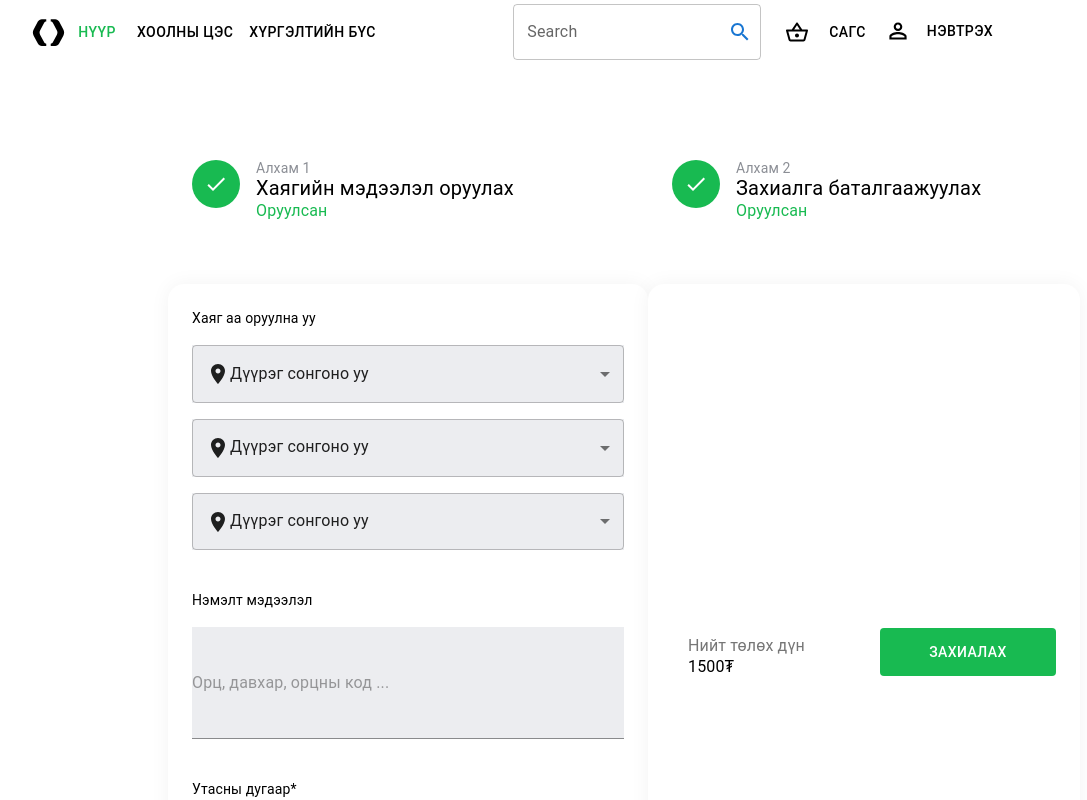
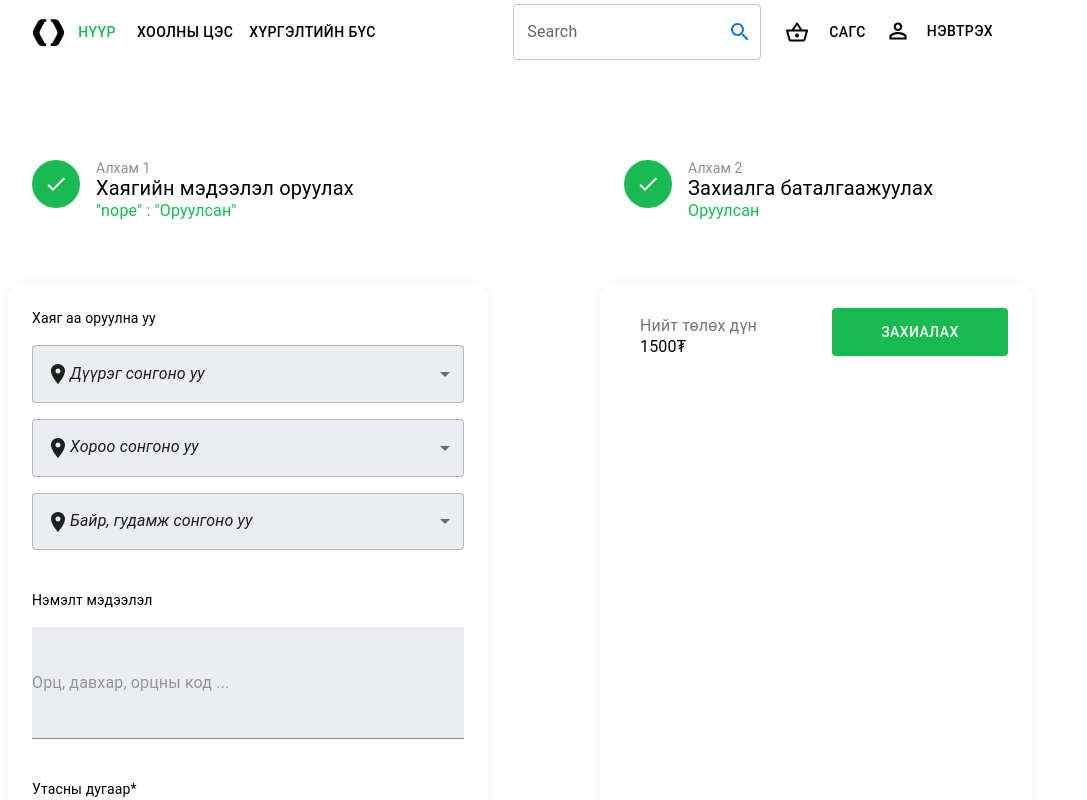
Before and after one commit to Bayra1/DeliveryFood, a Next.js app in the folder frontend/: page /OrderDetail in a window 1280 px wide. Shown: the top 800 px of the page, without its empty margins (120-1207 px from the left). Built offline with nearby package versions, Linux system fonts and the light colour scheme.

Commit message:
problem at posting order

```diff
--- a/frontend/src/app/OrderDetail/page.tsx
+++ b/frontend/src/app/OrderDetail/page.tsx
@@ -1,6 +1,7 @@
 "use client"
 import * as React from 'react';
 import { foodContext } from "@/components/Context";
+import { orderContext } from "@/components/OrderContext";
 import { Stack, Box, Typography, Button } from "@mui/material";
 import { useContext } from "react";
 import { ProvideOrderData } from "@/components/OrderContext";
@@ -14,23 +15,22 @@ import ApartmentInfo from '@/components/OrderDetail/Apartment';
 import PayByCashOrCard from '@/components/OrderDetail/PayByCashORCard';
 import PhoneNumberOrder from '@/components/OrderDetail/PhoneNumber';
 import AdditionalInfo from '@/components/OrderDetail/AdditionalInfo';
+import StepTwo from '@/components/OrderDetail/StepTwo';
 
 export default function OrderDetail() {
-    const { updatedFoodData, foodData }: any = useContext(foodContext);
-    const [isWait, setIsWait] = React.useState<Boolean>(false);
+    const { foodData }: any = useContext(foodContext);
+    const { orderLocationData, setOrderLocationData }: any = useContext(orderContext);
+    React.useEffect(() => {
+        console.log(orderLocationData, "hey");
+        console.log(setOrderLocationData, "fck");
 
-    const handleIsWait = () => {
-        setIsWait(!isWait)
-        console.log(isWait, 'test');
-    }
-
-
+    }, [orderLocationData])
 
     return (
         <ProvideOrderData>
             <Box display={'flex'} flexDirection={'column'} justifyContent={'center'} alignItems={'center'}>
                 <Navbar />
-                <Box mt={10} width={'55%'} display={'flex'} flexDirection={'row'} justifyContent={'space-between'}>
+                <Box width={'80%'} mt={10} display={'flex'} flexDirection={'row'} justifyContent={'space-between'}>
                     <Stack display={'flex'} flexDirection={'column'} gap={5}>
                         <Stack sx={{ display: 'flex', flexDirection: 'row', width: '432px', height: '100px', gap: '16px', padding: '16px 24px' }}>
                             <Stack sx={{ width: '48px', height: '48px', borderRadius: '50%', bgcolor: '#18BA51', display: 'flex', justifyContent: 'center', alignItems: 'center', color: '#FFF' }}>
@@ -39,7 +39,7 @@ export default function OrderDetail() {
                             <Stack>
                                 <Typography sx={{ fontWeight: 400, fontSize: '14px', color: '#8B8E95', lineHeight: '16.71px' }}>Алхам 1</Typography>
                                 <Typography sx={{ fontWeight: 400, fontSize: '20px', color: '#000', lineHeight: '23.87px' }}>Хаягийн мэдээлэл оруулах</Typography>
-                                <Typography sx={{ fontWeight: 400, fontSize: '16px', color: '#18BA51', lineHeight: '19.09px' }}>{isWait ? "nope" : "Оруулсан"}</Typography>
+                                <Typography sx={{ fontWeight: 400, fontSize: '16px', color: '#18BA51', lineHeight: '19.09px' }}>"nope" : "Оруулсан"</Typography>
                             </Stack>
                         </Stack>
 
@@ -64,17 +64,13 @@ export default function OrderDetail() {
                             <Stack sx={{ width: '48px', height: '48px', borderRadius: '50%', bgcolor: '#18BA51', display: 'flex', justifyContent: 'center', alignItems: 'center', color: '#FFF' }}>
                                 <CheckIcon />
                             </Stack>
-                            <Stack>
-                                <Typography sx={{ fontWeight: 400, fontSize: '14px', color: '#8B8E95', lineHeight: '16.71px' }}>Алхам 2</Typography>
-                                <Typography sx={{ fontWeight: 400, fontSize: '20px', color: '#000', lineHeight: '23.87px' }}>Захиалга баталгаажуулах</Typography>
-                                <Typography sx={{ fontWeight: 400, fontSize: '16px', color: '#18BA51', lineHeight: '19.09px' }}>Оруулсан</Typography>
-                            </Stack>
+                            <StepTwo />
                         </Stack>
 
                         <Stack boxShadow={'0px 0px 20px 0px rgba(0, 0, 0, 0.05)'} bgcolor={'rgba(255, 255, 255, 1)'} width={'432px'} height={'700px'} padding={'24px'} borderRadius={'16px'} display={'flex'} flexDirection={'column'} gap={'40px'}>
-
-                            {foodData.map((item: any, i: any) => (
-                                <Stack key={i} sx={{ borderStyle: 'solid', borderBottomWidth: '1px', borderBottomColor: '#D6D8DB', paddingBottom: 5 }} display={'flex'} flexDirection={'row'} mt={6} gap={2}>
+                            {foodData && (
+                                foodData.map((item: any, i: any) => (
+                                    <Stack key={i} sx={{ borderStyle: 'solid', borderBottomWidth: '1px', borderBottomColor: '#D6D8DB', paddingBottom: 5 }} display={'flex'} flexDirection={'row'} gap={2}>
                                         <img style={{ width: '245px', height: '150px' }} src={item.image} />
                                         <Stack>
                                             <Button style={{ position: 'absolute', margin: '0 160px', marginRight: 15, display: 'flex', alignItems: 'center', justifyContent: 'center' }}>
@@ -92,9 +88,8 @@ export default function OrderDetail() {
                                             </Stack>
                                         </Stack>
                                     </Stack>
-                            ))}
-                            <Stack mt={40} gap={4} display={'flex'} justifyContent={'space-between'} width={'100%'} flexDirection={'row'}>
-
+                                )))}
+                            <Stack gap={4} display={'flex'} justifyContent={'space-between'} width={'100%'} flexDirection={'row'}>
                                 <Stack sx={{ width: '240px', height: '48px', padding: '8px 16px' }}>
                                     <Typography sx={{ fontWeight: 400, fontSize: '16px', lineHeight: '19.09px', color: '#767676' }}>Нийт төлөх дүн</Typography>
                                     <Typography color={"black"}>1500₮</Typography>
--- a/frontend/src/components/OrderDetail/Apartment.tsx
+++ b/frontend/src/components/OrderDetail/Apartment.tsx
@@ -1,21 +1,33 @@
 import { Select, MenuItem, Checkbox, FormControl, Button, Input, } from "@mui/material";
 const Apartment = ["Нархан хотхон", "26-р байр", "Хоймор хотхон", "45-р байр", "Зайсан хотхон"];
 import LocationOnIcon from '@mui/icons-material/LocationOn';
+import { useContext, useState } from "react";
+import { orderContext } from "../OrderContext";
 export default function ApartmentInfo() {
+    const [selectedApartment, setSelectedApartment] = useState('')
+    const { setOrderLocationData }: any = useContext(orderContext);
+
+    const handleApartmentChange = (event: any) => {
+        const apartmentValue = event.target.value;
+        setSelectedApartment(apartmentValue);
+        // console.log(apartmentValue, "apart");
+        setOrderLocationData((prevState: any) => ({
+            ...prevState,
+            Apartment: apartmentValue
+        }))
+
+    };
+
     return (
         <FormControl sx={{ width: '432px', backgroundColor: '#ECEDF0' }}>
-            <Select displayEmpty inputProps={{ 'aria-label': 'Without label' }}>
-                <option defaultChecked={true} style={{ fontWeight: 400, fontSize: '16px', lineHeight: '19.09px', color: '#8B8E95' }} defaultValue={'Дүүрэг сонгоно уу'}><LocationOnIcon />Дүүрэг сонгоно уу</option>
-                {
-                    Apartment.map((el, i) => {
-                        return (
-                            <MenuItem sx={{ display: 'flex', gap: 2 }} key={i} value={el}>
-                                <LocationOnIcon />
-                                {el}
-                            </MenuItem>
-                        )
-                    })
-                }
+            <Select value={selectedApartment} onChange={handleApartmentChange} displayEmpty inputProps={{ 'aria-label': 'Without label' }}>
+                <MenuItem sx={{color:"#8B8E95"}} disabled value=""><em><LocationOnIcon />Байр, гудамж сонгоно уу</em></MenuItem>
+                {Apartment.map((el, i) => (
+                    <MenuItem key={i} value={el}>
+                        <LocationOnIcon />
+                        {el}
+                    </MenuItem>
+                ))}
             </Select>
         </FormControl>
     )
--- a/frontend/src/components/OrderDetail/District.tsx
+++ b/frontend/src/components/OrderDetail/District.tsx
@@ -1,38 +1,37 @@
-import { Select, MenuItem, Checkbox, FormControl, Button, Input, } from "@mui/material";
-const DistrictSelector = ["Баянзүрх дүүрэг", "Хан-Уул дүүрэг", "Баянгол дүүрэг", "Сонгинохайрхан дүүрэг", "Чингэлтэй дүүрэг"];
+import { Select, MenuItem, FormControl } from "@mui/material";
 import LocationOnIcon from '@mui/icons-material/LocationOn';
 import { useContext, useState } from "react";
 import { orderContext } from "../OrderContext";
+import { SelectChangeEvent } from '@mui/material';
+
+const DistrictSelector = ["Баянзүрх дүүрэг", "Хан-Уул дүүрэг", "Баянгол дүүрэг", "Сонгинохайрхан дүүрэг", "Чингэлтэй дүүрэг"];
+
 export default function District({ selectedCategory }: any) {
     const [selectedDistrict, setSelectedDistrict] = useState('');
-    const { orderLocationData, setOrderLocationData }: any = useContext(orderContext);
+    const { setOrderLocationData }: any = useContext(orderContext);
 
-    const goToOrderSection = () => {
-        const orderValues = {
-            selectedCategory
-        };
-        setOrderLocationData(selectedCategory)
+    const handleChangeSelectedDistrict = (event: SelectChangeEvent<string>) => {
+        const districtValue = event.target.value;
+        // console.log(districtValue, "test");
+
+        setSelectedDistrict(districtValue);
+        setOrderLocationData((prevState: any) => ({
+            ...prevState,
+            District: districtValue
+        }));
     }
 
-    const handleChangeSelectedDistrict = (event: any) => {
-        setSelectedDistrict(event.target.value)
-        console.log(selectedDistrict, "selectedDistrict");
-    }
     return (
         <FormControl sx={{ width: '432px', backgroundColor: '#ECEDF0' }}>
-            <Select displayEmpty inputProps={{ 'aria-label': 'Without label' }}>
-                <option defaultChecked={true} style={{ fontWeight: 400, fontSize: '16px', lineHeight: '19.09px', color: '#8B8E95' }} defaultValue={'Дүүрэг сонгоно уу'}><LocationOnIcon />Дүүрэг сонгоно уу</option>
-                {
-                    DistrictSelector.map((el, i) => {
-                        return (
-                            <MenuItem onClick={goToOrderSection} onChange={handleChangeSelectedDistrict} sx={{ display: 'flex', gap: 2 }} key={i} value={el}>
-                                <LocationOnIcon />
-                                {el}
-                            </MenuItem>
-                        )
-                    })
-                }
+            <Select value={selectedDistrict} onChange={handleChangeSelectedDistrict} displayEmpty inputProps={{ 'aria-label': 'Without label' }}>
+                <MenuItem disabled value=""><em><LocationOnIcon />Дүүрэг сонгоно уу</em></MenuItem>
+                {DistrictSelector.map((el, i) => (
+                    <MenuItem key={i} value={el}>
+                        <LocationOnIcon />
+                        {el}
+                    </MenuItem>
+                ))}
             </Select>
         </FormControl>
-    )
+    );
 }
--- a/frontend/src/components/OrderDetail/Khoroo.tsx
+++ b/frontend/src/components/OrderDetail/Khoroo.tsx
@@ -1,21 +1,35 @@
 import { Select, MenuItem, Checkbox, FormControl, Button, Input, } from "@mui/material";
 const Khoroo = ['1-р хороо', "2-р хороо", "3-р хороо", "4-р хороо", "5-р хороо", "6-р хороо", "7-р хороо"];
 import LocationOnIcon from '@mui/icons-material/LocationOn';
+import { useContext, useState } from "react";
+import { orderContext } from "../OrderContext";
 export default function KhorooInfo() {
+    const [selectedKhoroo, setSelectedKhoroo] = useState("");
+    const { setOrderLocationData }: any = useContext(orderContext);
+
+    const handleKhorooChange = (event: any) => {
+        const khorooValue = event.target.value;
+        setSelectedKhoroo(khorooValue);
+        // console.log(khorooValue);
+
+        setOrderLocationData((prevState: any) => ({
+            ...prevState,
+            Khoroo: khorooValue
+        }))
+    }
+
+
+
     return (
         <FormControl sx={{ width: '432px', backgroundColor: '#ECEDF0' }}>
-            <Select displayEmpty inputProps={{ 'aria-label': 'Without label' }}>
-                <option defaultChecked={true} style={{ fontWeight: 400, fontSize: '16px', lineHeight: '19.09px', color: '#8B8E95' }} defaultValue={'Дүүрэг сонгоно уу'}><LocationOnIcon />Дүүрэг сонгоно уу</option>
-                {
-                    Khoroo.map((el, i) => {
-                        return (
-                            <MenuItem sx={{ display: 'flex', gap: 2 }} key={i} value={el}>
-                                <LocationOnIcon />
-                                {el}
-                            </MenuItem>
-                        )
-                    })
-                }
+            <Select value={selectedKhoroo} onChange={handleKhorooChange} displayEmpty inputProps={{ 'aria-label': 'Without label' }}>
+                <MenuItem disabled value=""><em><LocationOnIcon />Хороо сонгоно уу</em></MenuItem>
+                {Khoroo.map((el, i) => (
+                    <MenuItem key={i} value={el}>
+                        <LocationOnIcon />
+                        {el}
+                    </MenuItem>
+                ))}
             </Select>
         </FormControl>
     )
--- /dev/null
+++ b/frontend/src/components/OrderDetail/StepTwo.tsx
@@ -0,0 +1,10 @@
+import { Stack, Typography } from "@mui/material";
+export default function StepTwo() {
+    return (
+        <Stack>
+            <Typography sx={{ fontWeight: 400, fontSize: '14px', color: '#8B8E95', lineHeight: '16.71px' }}>Алхам 2</Typography>
+            <Typography sx={{ fontWeight: 400, fontSize: '20px', color: '#000', lineHeight: '23.87px' }}>Захиалга баталгаажуулах</Typography>
+            <Typography sx={{ fontWeight: 400, fontSize: '16px', color: '#18BA51', lineHeight: '19.09px' }}>Оруулсан</Typography>
+        </Stack>
+    )
+}
```
Also changed, not shown: frontend/src/components/OrderContext.tsx (+7 -1 lines), frontend/src/components/Test.tsx (+111 -11 lines). Lines whose indentation alone changed are shown as unchanged.
